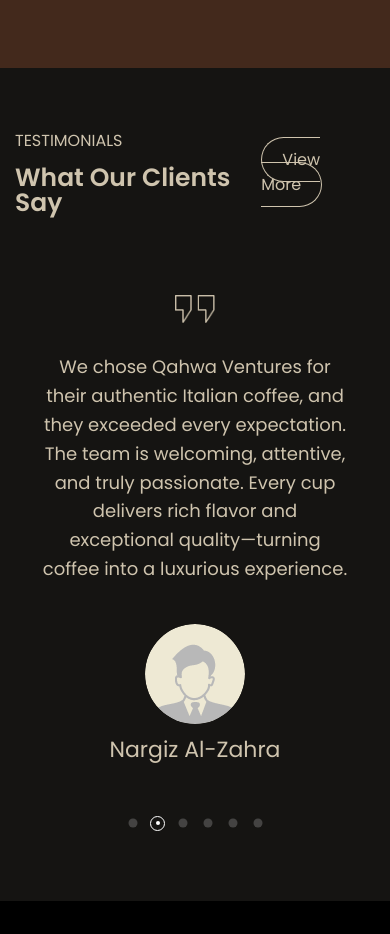
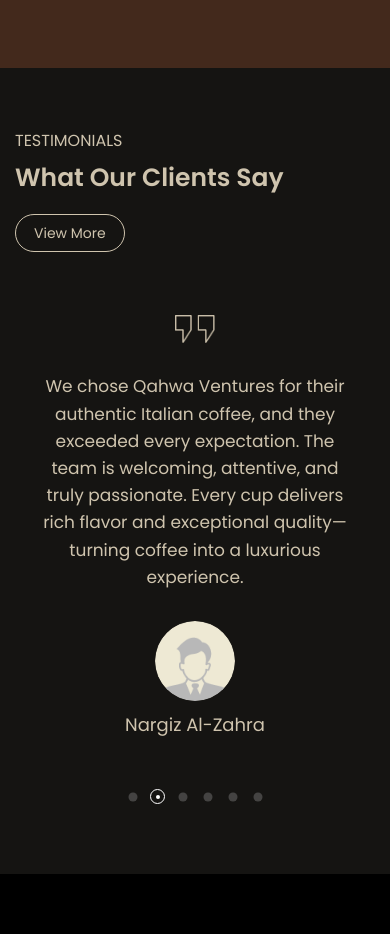
Before and after one commit to aloshvp/qawha-ventures, a Next.js app: page / in a window 390 px wide. Shown: the part 4600-5534 px from the top of the page. Built offline with nearby package versions, Linux system fonts and the light colour scheme.

Commit message:
Update mainbreaks.css

```diff
--- a/public/styles/mainbreaks.css
+++ b/public/styles/mainbreaks.css
@@ -221,6 +221,14 @@
 
 @media only screen and (max-width: 479px) {
 
+    /*testimonial*/
+    .testimonialHead{flex-direction: column;align-items: flex-start;gap: 30px;margin-bottom: 30px;}
+    .testimonialBtn a{font-size: 14px;padding: 8px 18px;}
+    .authorInfo h4{font-size: 18px;}
+    .testimonialText{font-size: 17px;}
+    .testimonialContent{margin-bottom: 0;}
+    .authorImg{width: 80px;height: 80px;}
+
 }
 
 @media only screen and (max-width: 320px) {
```
